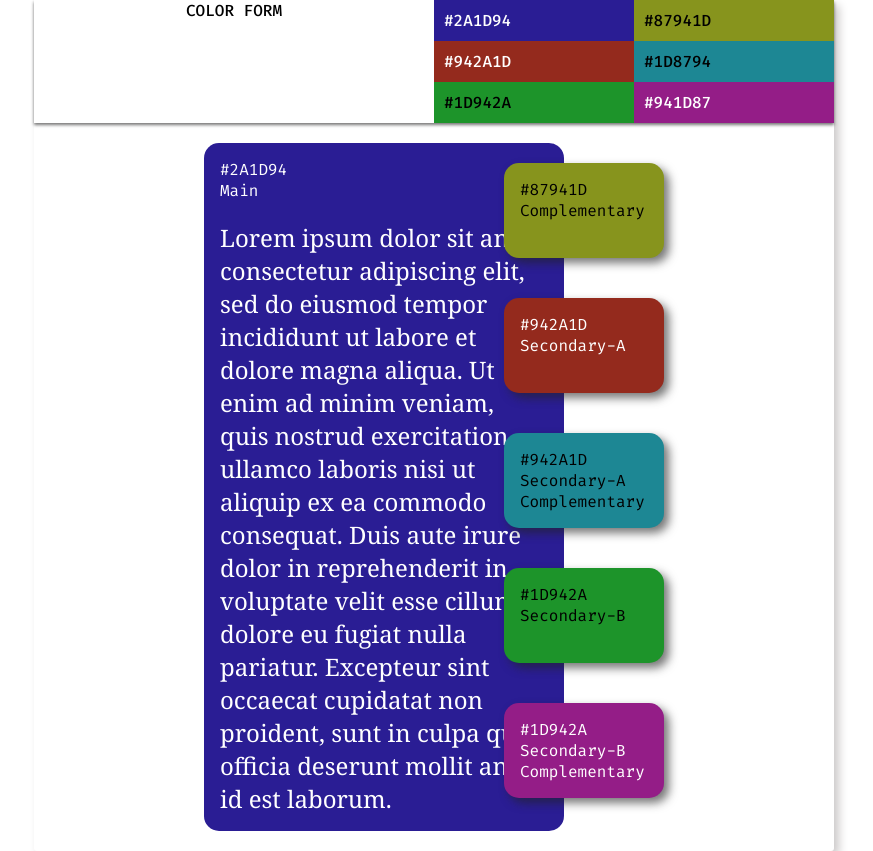
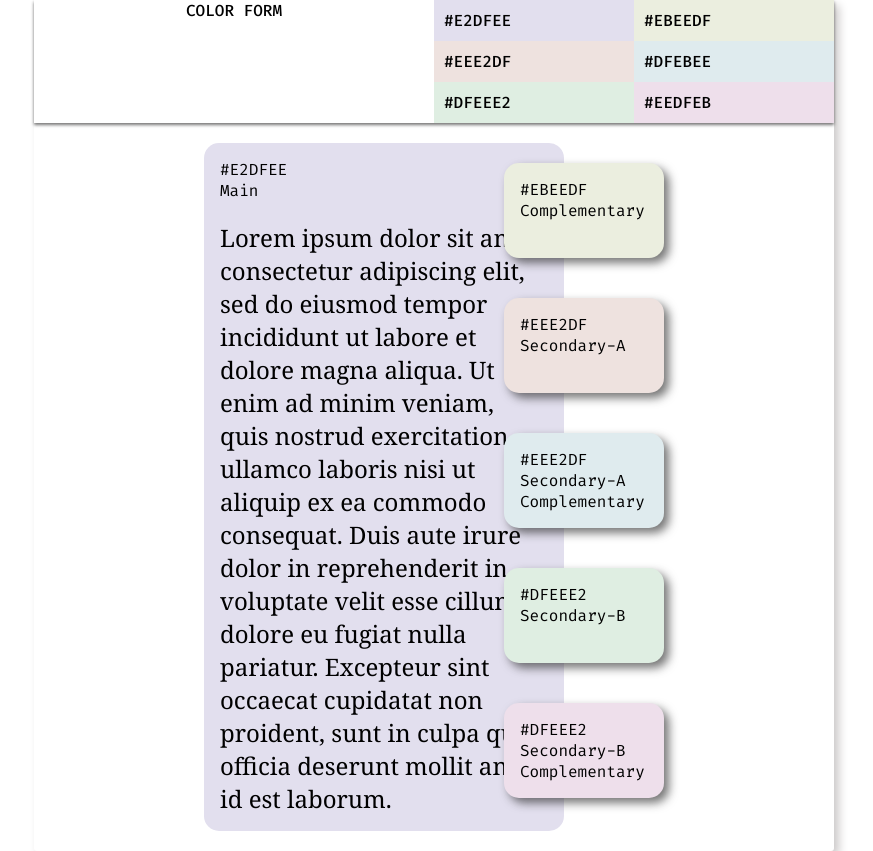
Before and after one commit to Wombat42/palette_chooser, a React (Create React App) app: page / in a window 1280 px wide. Shown: the whole page, without its empty margins (206-1079 px from the left). Built offline with nearby package versions, Linux system fonts and the light colour scheme.

Commit message:
added random color picker

```diff
--- a/src/App.js
+++ b/src/App.js
@@ -1,14 +1,24 @@
-import React, { useState } from "react";
+import React, { useState, useMemo } from "react";
+import { rgb } from "polished";
 import "./styles.css";
 import { Card } from "./components/colorcard";
 import { ColorForm } from "./components/colorform";
 
+function getRandomInt(max = 255) {
+  return Math.floor(Math.random() * Math.floor(max));
+}
+
+function randomColor() {
+  return rgb(getRandomInt(), getRandomInt(), getRandomInt(),)
+}
+
 export default function App() {
+const startColor = useMemo(randomColor, []);
   const [colors, setColors] = useState([]);
   return (
     <div className="App">
       <ColorForm
-        color={"#2A1D94"}
+        color={startColor}
         colorsChange={(newColors) => {
           setColors(newColors);
         }}
```
